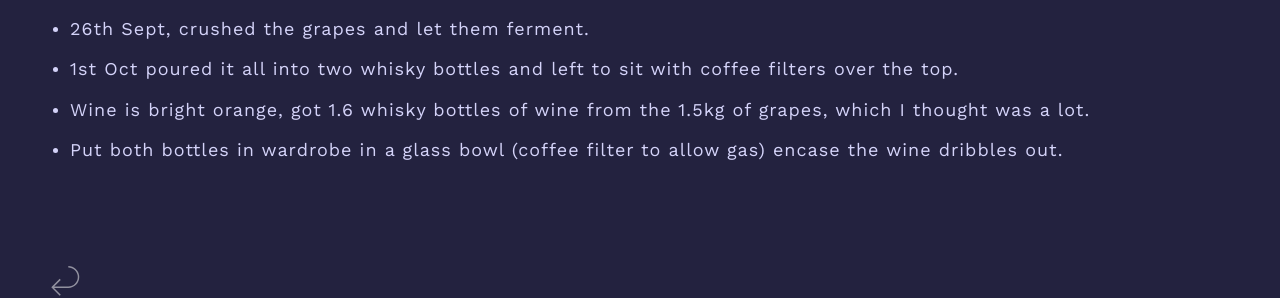
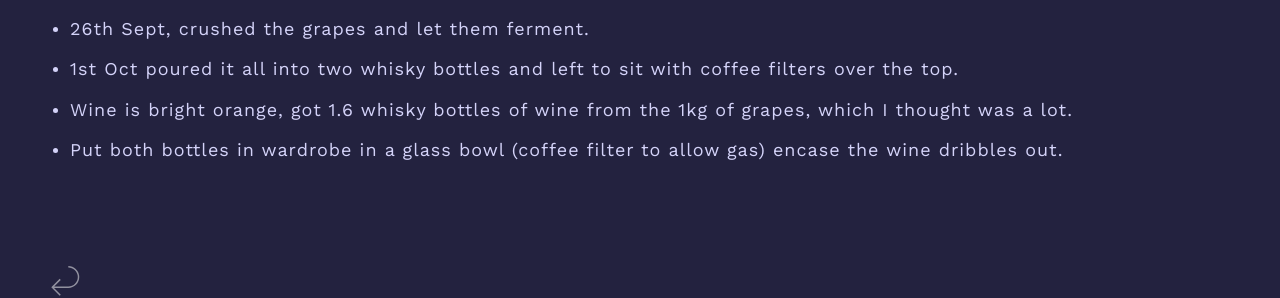
Before and after one commit to khxnter/arrival, a Jekyll site: the page built from wine.html, in a window 1280 px wide and 900 px high, scrolled down 2280 px. Shown: the part 494-792 px from the top of the window. Built offline with Jekyll 4.4.1, drawn with Linux system fonts in a browser that asks for light colours.

Commit message:
update on grapes amount

```diff
--- a/wine.html
+++ b/wine.html
@@ -83,7 +83,7 @@ title: ARRIVAL | Making Wine
         <li>Added 1g of yeast.</li>
         <li>26th Sept, crushed the grapes and let them ferment.</li>
         <li>1st Oct poured it all into two whisky bottles and left to sit with coffee filters over the top.</li>
-        <li>Wine is bright orange, got 1.6 whisky bottles of wine from the 1.5kg of grapes, which I thought was a lot.</li>
+        <li>Wine is bright orange, got 1.6 whisky bottles of wine from the 1kg of grapes, which I thought was a lot.</li>
         <li>Put both bottles in wardrobe in a glass bowl (coffee filter to allow gas) encase the wine dribbles out.</li>
     </ul>
 </div>
```
